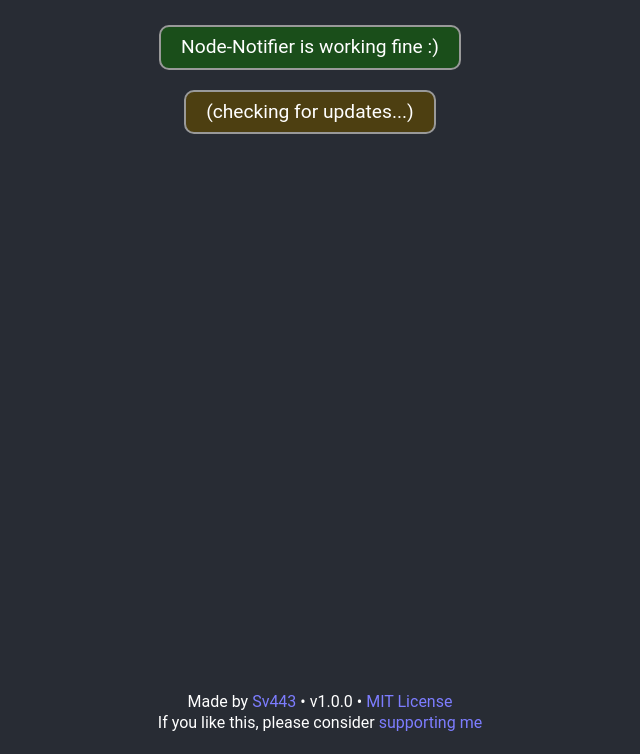
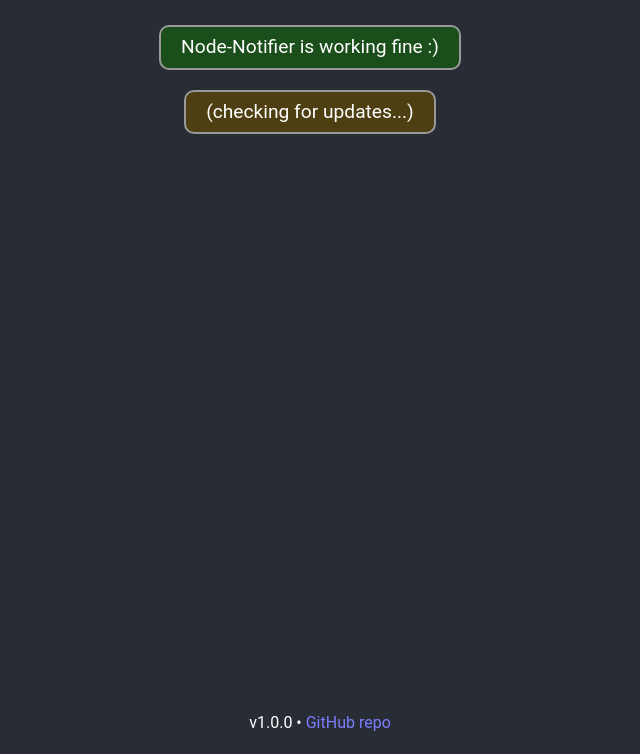
Before and after one commit to Sv443/Node-Notifier, a website: page www/index.html in a window 1280 px wide. Shown: the part 46-800 px from the top of the page, without its empty margins (330-970 px from the left). Drawn offline with Linux system fonts and the light colour scheme; no server answers.

Commit message:
dashboard stuff

```diff
--- a/www/index.html
+++ b/www/index.html
@@ -22,8 +22,7 @@
         </main>
         <footer>
             <div id="footerContent">
-                Made by <a href="https://github.com/Sv443" target="_blank">Sv443</a> &bull; v1.0.0 &bull; <a href="https://sv443.net/LICENSE" target="_blank">MIT License</a><br>
-                If you like this, please consider <a href="https://github.com/sponsors/Sv443" target="_blank">supporting me</a>
+                v1.0.0 &bull; <a href="https://github.com/Sv443/Node-Notifier" rel="noopener noreferrer" target="_blank">GitHub repo</a>
             </div>
         </footer>
     </body>
```
